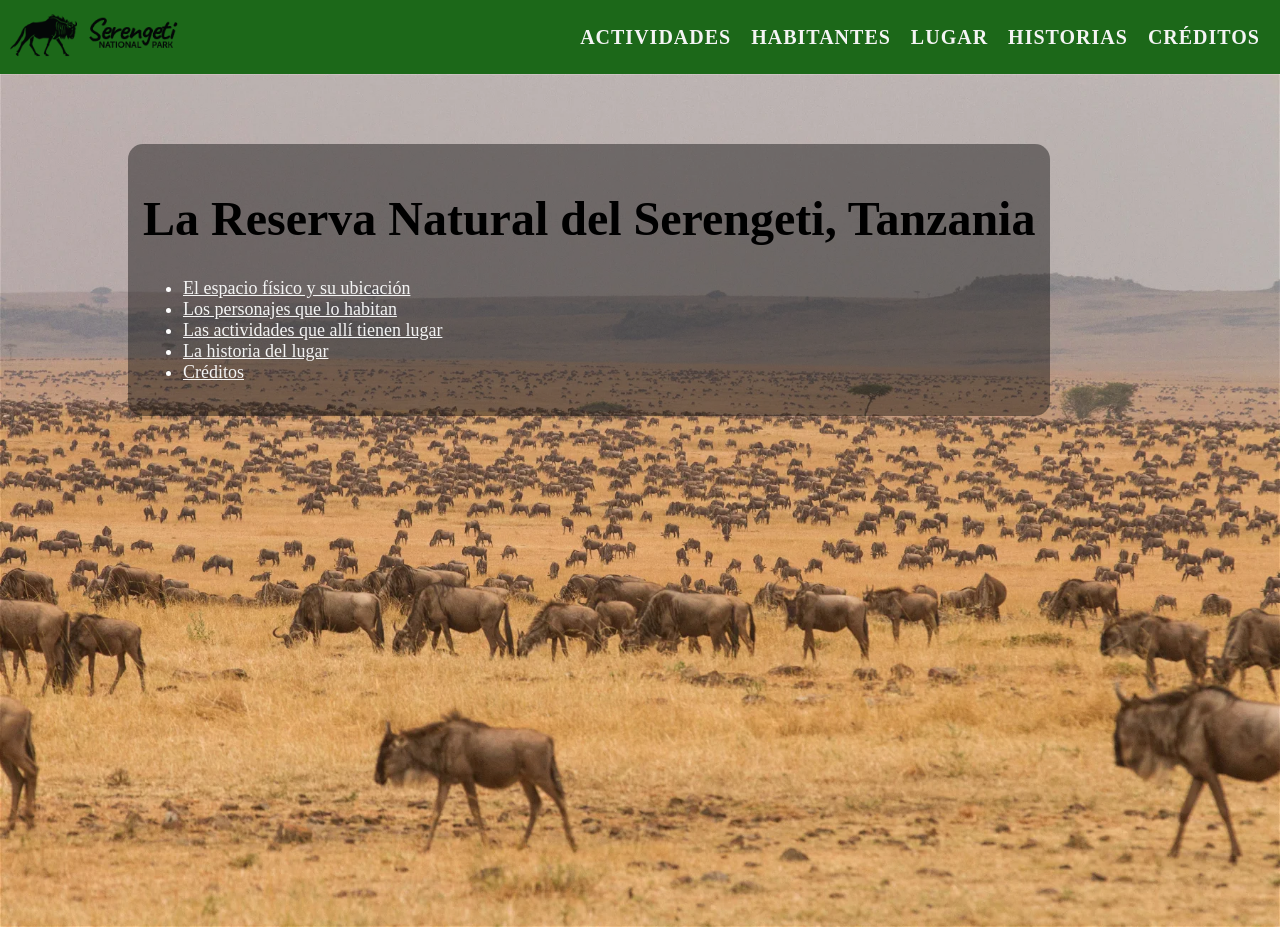
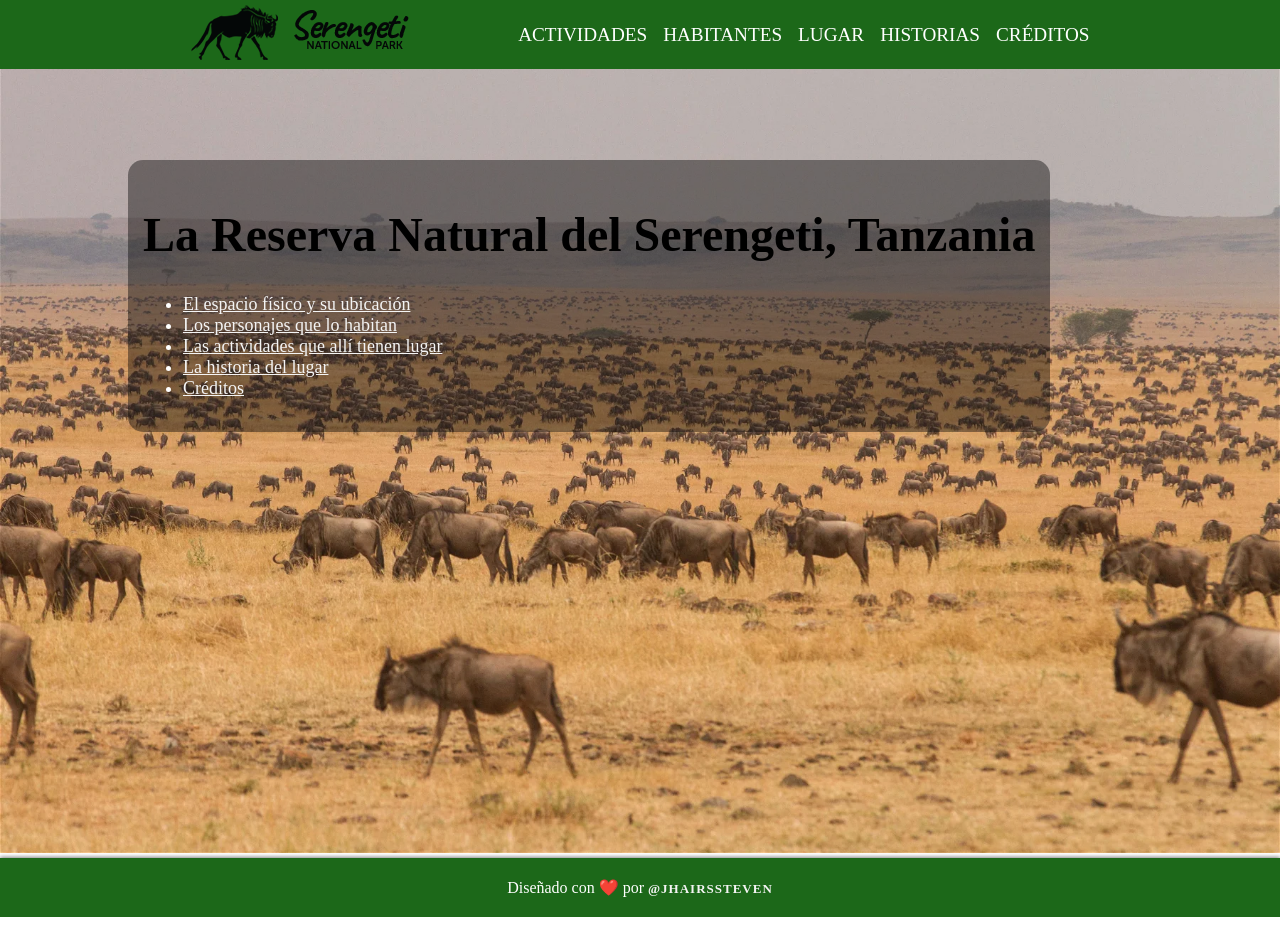
Before and after one commit to jhairssteven/Serengeti, a plain HTML site: page index.html in a window 1280 px wide. Shown: the top 927 px of the page. Drawn offline with Linux system fonts and the light colour scheme.

Commit message:
Update nav var. Closes #1.

```diff
--- a/index.html
+++ b/index.html
@@ -11,11 +11,12 @@
 
 <body>
     <header>
+        <div class="logo">
+            <a href="#"><img src="./images/serengeti-national-park-logo.png" alt="Logo"></a>
+        </div>
+        <input type="checkbox" id="nav-toggle" class="nav-toggle">
         <nav>
-            <div class="logo">
-                <a href="#"><img src="./images/serengeti-national-park-logo.png" alt="Logo"></a>
-            </div>
-            <ul class="menu">
+            <ul>
                 <li><a href="./pages/activities.html">Actividades</a></li>
                 <li><a href="./pages/people.html">Habitantes</a></li>
                 <li><a href="./pages/place.html">Lugar</a></li>
@@ -23,6 +24,9 @@
                 <li><a href="./pages/credits.html">Créditos</a></li>
             </ul>
         </nav>
+        <label for="nav-toggle" class="nav-toggle-label">
+            <span></span>
+        </label>
 
     </header>
     <main>
--- a/styles.css
+++ b/styles.css
@@ -1,4 +1,9 @@
-/* Barra de navegación */
+/* Declaración de variables para los estilos */
+:root {
+    --background: #1c6819;
+    --hover: #D8C3A5;
+  }
+
 body {
     margin: 0;
 
@@ -6,46 +11,199 @@ body {
     display: flex;
     flex-direction: column;
     min-height: 100vh;
-    /* background-color: #D8C3A5; */
 }
 
-nav {
+/* Empieza barra de navegación */
+
+  header {
+    background: var(--background);
+    text-align: center;
+    position: fixed;
+    z-index: 999;
+    width: 100%;
+  }
+
+  .nav-toggle {
+    position: absolute !important;
+    top: -9999px !important;
+    left: -9999px !important;
+  }
+
+  .nav-toggle:focus ~ .nav-toggle-label {
+    outline: 3px solid rgba(lightblue, .75);
+  }
+
+  .nav-toggle-label {
+    position: absolute;
+    top: 0;
+    left: 0;
+    margin-left: 1em;
+    height: 100%;
     display: flex;
-    justify-content: space-between;
     align-items: center;
-    padding: 10px;
-    background-color: #1c6819;
-    box-shadow: 0 2px 4px 0 rgba(0, 0, 0, 0.493);
-}
+  }
 
-.logo img {
-    max-height: 50px;
-}
+  /* Cambiar el color de las barras de navegación al hacer clic */
+  .nav-toggle:checked ~ .nav-toggle-label span,
+  .nav-toggle:checked ~ .nav-toggle-label span::before,
+  .nav-toggle:checked ~ .nav-toggle-label span::after {
+    background: var(--hover);
+  }
 
-.menu {
-    display: flex;
-    list-style: none;
+  /* Creación de las tres barras de navegación tipo "burger"*/
+  .nav-toggle-label span,
+  .nav-toggle-label span::before,
+  .nav-toggle-label span::after {
+    display: block;
+    background: white;
+    height: 2px;
+    width: 2em;
+    border-radius: 2px;
+    position: relative;
+  }
+  /* Configuración para posicionar y quitar texto alguno de las barras*/
+  .nav-toggle-label span::before,
+  .nav-toggle-label span::after {
+    content: '';
+    position: absolute;
+  }
+
+  /* Espacio entre barra central y superior */
+  .nav-toggle-label span::before {
+    bottom: 7px;
+  }
+
+  /* Espacio entre barra central e inferior */
+  .nav-toggle-label span::after {
+    top: 7px;
+  }
+
+  nav {
+  /* Posicionamiento de la navegación */
+  position: absolute;
+  top: 100%;
+  left: 0;
+  background: var(--background);
+  width: 100%;
+
+  /* Hace que la navegación se oculte por defecto */
+  transform: scale(1, 0);
+  transform-origin: top;
+
+  /* Transición suave para el efecto de desplegado de la navegación */
+  transition: transform 400ms ease-in-out;
+  }
+
+  nav ul {
     margin: 0;
     padding: 0;
-}
+    /* Quita la viñeta de los elementos de la lista */
+    list-style: none;
+  }
 
-.menu li {
-    margin: 0 10px;
-}
+  nav li {
+    margin-bottom: 1em;
+    margin-left: 1em;
+  }
 
-.menu a {
+  nav a {
+    color: white;
     text-decoration: none;
-    color: #F4F4F4;
-    font-weight: bold;
-    font-size: 20px;
-    letter-spacing: 1px;
+    font-size: 1.2rem;
     text-transform: uppercase;
-    transition: all 0.3s ease-in-out;
-}
+    opacity: 0;
+    /* Transición suave para el efecto de aparición de los elementos de la navegación */
+    transition: opacity 150ms ease-in-out;
+  }
 
-.menu a:hover {
-    color: #D8C3A5;
-}
+  nav a:hover {
+    color: var(--hover);
+  }
+
+  .nav-toggle:checked ~ nav {
+    /* Transforma la navegación a su tamaño completo cuando el botón está seleccionado */
+    transform: scale(1,1);
+  }
+
+  /* Estilos para los links de la navegación cuando el botón está seleccionado */
+  .nav-toggle:checked ~ nav a {
+    opacity: 1;
+    transition: opacity 250ms ease-in-out 250ms;
+  }
+
+  /* Ajusta la posición del logo para que no se
+  sobreponga al botón de navegación en pantallas pequeñas */
+  @media screen and (max-width: 422px) {
+    .logo {
+      margin-left: 55px;
+    }
+  }
+  /* Estilos para pantallas grandes */
+  @media screen and (min-width: 920px) {
+    .nav-toggle-label {
+      display: none;
+    }
+
+    /* Define un grid con 4 columnas */
+    header {
+      display: grid;
+      grid-template-columns: 1fr auto minmax(600px, 3fr) 1fr;
+    }
+
+    /* Asigna la segunda columna del grid al logo */
+    .logo {
+      grid-column: 2 / 3;
+    }
+
+    nav {
+      position: relative;
+      text-align: left;
+      transition: none; /* Sin transición de cambio */
+      transform: scale(1,1);
+      background: none;
+      top: initial;
+      left: initial;
+      /* Justificación contenido a la derecha
+        con elementos centrados verticalmente */
+      display: flex;
+      justify-content: flex-end;
+      align-items: center;
+    }
+
+    nav ul {
+      display: flex;
+    }
+
+    nav li {
+      margin-bottom: 0;
+    }
+
+    nav a {
+      opacity: 1;
+      position: relative;
+    }
+
+    nav a::before {
+      content: ''; /* Establece el contenido del elemento a una cadena vacía */
+      display: block;
+      height: 2px;
+      background: var(--hover);
+      position: absolute;
+      /* Distancia desde el borde superior del
+        contenedor al borde superior del elemento */
+      top: 1.55em;
+      left: 0;
+      right: 0;
+      transform: scale(0, 1); /* Establece la escala del elemento */
+      transition: transform ease-in-out 250ms;
+    }
+
+    nav a:hover::before {
+      transform: scale(1, 1);
+    }
+  }
+
+/* Termina barra de navegación */
 
 main {
     /* stick footer to bottom */
@@ -77,10 +235,12 @@ footer a {
 }
 
 footer a:hover {
-    color: #D8C3A5;
+    color: var(--hover);
 }
 
-/* Estilos para la página principal. Imagen de fondo y popup con vínculos a las demás páginas */
+/* Estilos para la página principal.
+  Imagen de fondo y popup con vínculos
+  a las demás páginas */
 .main-page {
     position: relative;
     font-size: large;
@@ -101,16 +261,17 @@ footer a:hover {
 }
 
 .main-content a:hover {
-    color: #D8C3A5;
+    color: var(--hover);
 }
 
 .main-content ul {
     color: white;
 }
-/* Recuadro oscuro para mejor contraste entre imágen de fondo e información */
+/* Recuadro oscuro para mejor contraste entre
+   imágen de fondo e información */
 .main-content {
     position: absolute;
-    top: 70px;
+    top: 20vh;
     left: 10vw;
     background-color: rgba(0, 0, 0, 0.411);
     border-radius: 15px;
@@ -123,11 +284,13 @@ footer a:hover {
     width: 80%;
     padding: 1%;
 }
+
 .content img {
     height: 200px;
 }
-/* Justificar el texto */
+
 p {
+  /* Justificar el texto */
     text-align: justify;
 }
 
@@ -145,7 +308,9 @@ p {
     padding-bottom: 5%;
 }
 
-/* Mostrar contenedores con imágen y texto uno al lado del otro con un ancho máximo de 500 px */
+/* Mostrar contenedores con imágen y
+  texto uno al lado del otro con un ancho
+  máximo de 500 px */
 .species-container {
     display: flex;
     flex-wrap: wrap;
@@ -159,11 +324,11 @@ p {
 }
 
 .species-container .card-container img {
-    /* max-width: 100%; */
     height: 200px;
 }
 
-/* Ajustar el contenido del contenedor description para mostrarse como columna */
+/* Ajustar el contenido del contenedor description
+  para mostrarse como columna */
 .species-container .card-container .description {
     display: flex;
     align-self: stretch;
@@ -174,12 +339,14 @@ p {
     flex: 1;
 }
 
-/* Muestra los elementos del contenedor general en un diseño de columna con el mismo espaciado */
+/* Muestra los elementos del contenedor general
+   en un diseño de columna con el mismo espaciado */
 .general-container {
     display: flex;
     align-items: center;
     justify-content: space-around;
     flex-direction: column;
+    margin-top: 5%;
 }
 
 .general-container .group-img {
@@ -196,7 +363,8 @@ p {
     max-width: 30%;
 }
 
-/* Muestra los elementos del contenedor de características en un diseño de columna con el mismo espaciado */
+/* Muestra los elementos del contenedor de características
+   en un diseño de columna con el mismo espaciado */
 .general-container .characteristics-container {
     display: flex;
     flex-direction: column;
@@ -204,7 +372,8 @@ p {
     max-width: 1500px;
 }
 
-/* Elemento alineado al inicio con padding superior e inferior de 2.5% el padre y sus contenidos centrados */
+/* Elemento alineado al inicio con padding superior
+   e inferior de 2.5% el padre y sus contenidos centrados */
 .general-container .characteristics-container .item {
     display: flex;
     justify-self: flex-start;
@@ -221,7 +390,8 @@ p {
     max-width: 700px;
 }
 
-/* Los elementos con la clase switch representan un mirror de los que contienen la misma relación de clases */
+/* Los elementos con la clase switch representan
+  un mirror de los que contienen la misma relación de clases */
 .general-container .characteristics-container .item.switch {
     align-self: flex-end;
 }
@@ -261,7 +431,8 @@ la relación de aspecto en pantallas grandes */
     align-self: flex-start;
 }
 
-/* Cuadrícula de cuatro elementos utilizada para crear el efecto de imágenes en diagonal */
+/* Cuadrícula de cuatro elementos utilizada
+  para crear el efecto de imágenes en diagonal */
 .square {
     display: grid;
     grid: 2, 2;
```
Also changed, not shown: pages/activities.html (+8 -5 lines), pages/credits.html (+9 -6 lines), pages/people.html (+9 -6 lines), pages/place.html (+8 -5 lines), pages/stories.html (+8 -5 lines).
